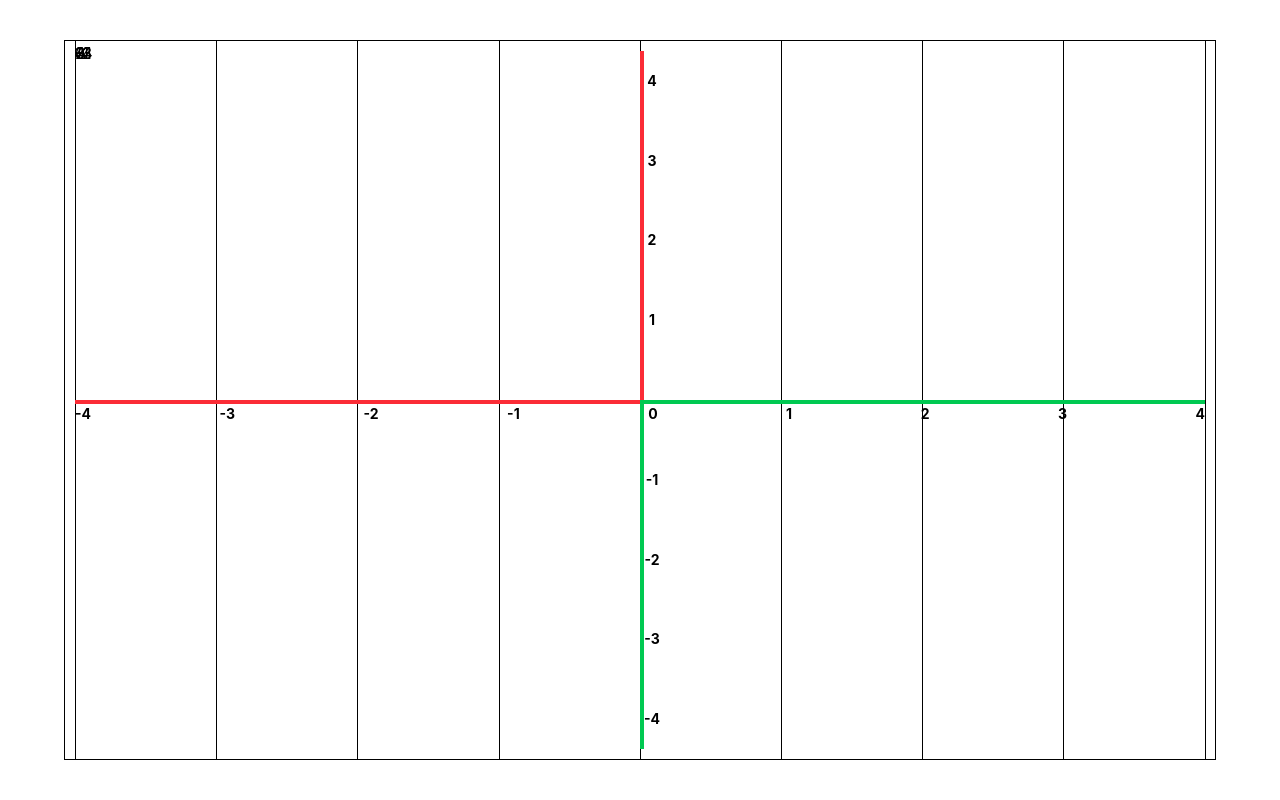
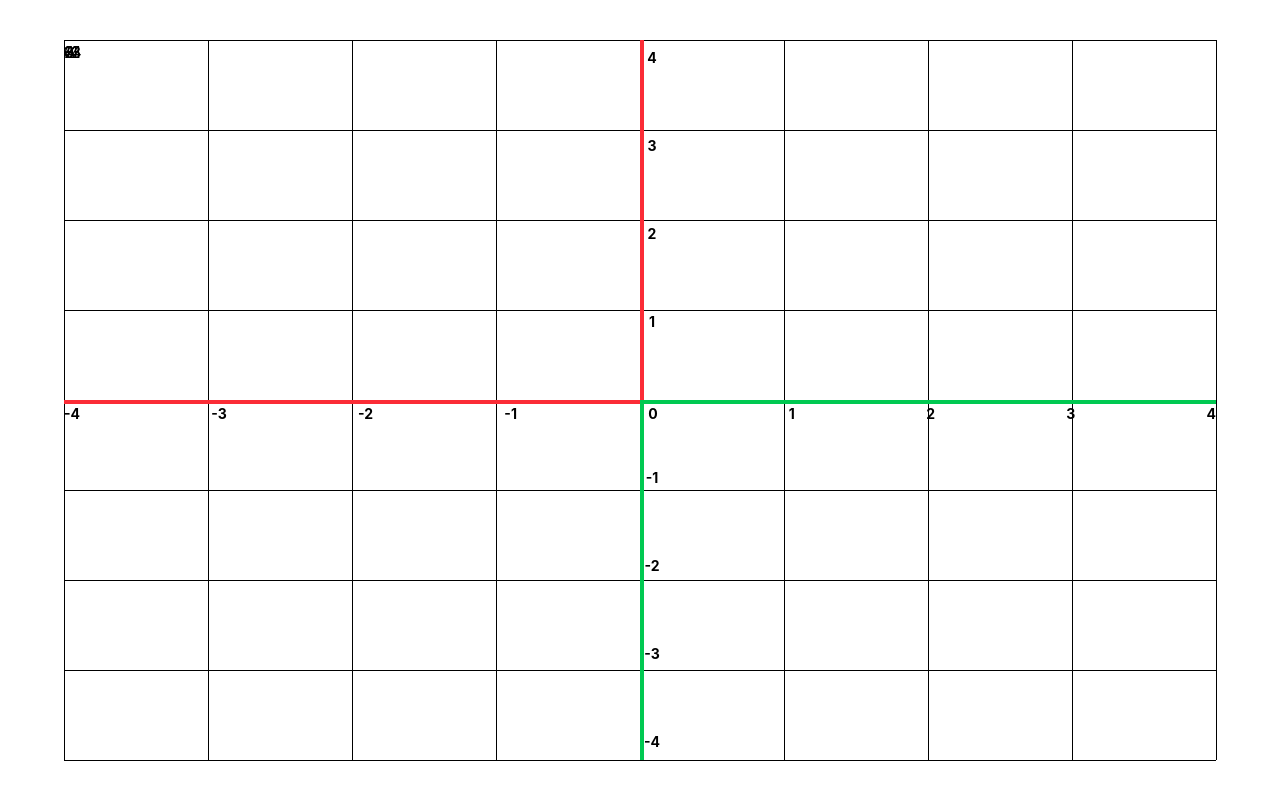
Before and after one commit to DulshanSiriwardhana/CyberHex, a React (Vite) app in the folder ML/ui/visualizations/: page / in a window 1280 px wide. Built offline with nearby package versions, Linux system fonts and the light colour scheme.

Commit message:
grid created

```diff
--- a/ML/ui/visualizations/src/components/charts/LineChart.tsx
+++ b/ML/ui/visualizations/src/components/charts/LineChart.tsx
@@ -15,12 +15,19 @@ const LineChart=({info}:{info:LineChartType})=>{
     }, [info]);
 
     return(
-        <div ref={chartRef} className="border w-full h-full min-h-[720px] max-w-[90%] mx-auto flex flex-col items-center justify-center">
-            <div className="relative flex-1 w-[calc(100%-20px)] h-[calc(100%-20px)]">
+        <div ref={chartRef} className="w-full h-full min-h-[720px] max-w-[90%] mx-auto flex flex-col items-center justify-center">
+            <div className="relative flex-1 w-full h-full">
                 <div className="absolute flex w-full items-center justify-between h-full">
                     {
                         Array.from({length: domain.end - domain.start + 1}, (_, i)=> i).map((i)=>(
                             <div className="h-full w-[0.5px] bg-black"></div>
+                        ))
+                    }
+                </div>
+                <div className="absolute flex flex-col w-full items-center justify-between h-full">
+                    {
+                        Array.from({length: domain.end - domain.start + 1}, (_, i)=> i).map((i)=>(
+                            <div className="w-full h-[0.5px] bg-black"></div>
                         ))
                     }
                 </div>
@@ -31,16 +38,12 @@ const LineChart=({info}:{info:LineChartType})=>{
                         ))
                     }
                 </div>
-                <div className="absolute w-full h-full inset-0">
-                    <div className="relative w-full h-full">
-                        <div className="h-full flex flex-col absolute" style={{ left: `${leftPercent}%`}}>
-                            {
-                                Array.from({length: range.end - range.start + 1}, (_, i)=> i).map((i)=>(
-                                    <div className="h-full ml-1 font-bold text-sm flex items-center justify-center">{(range.end - i) ? (range.end - i) : null}</div>
-                                ))
-                            }
-                        </div>
-                    </div>
+                <div className="absolute h-full flex flex-col items-center justify-between" style={{ left: `${leftPercent}%`}}>
+                    {
+                        Array.from({length: range.end - range.start + 1}, (_, i)=> i).map((i)=>(
+                            <div className="ml-1 font-bold text-sm py-2">{(range.end - i) ? (range.end - i) : null}</div>
+                        ))
+                    }
                 </div>
                 {
                     <>
@@ -61,7 +64,7 @@ const LineChart=({info}:{info:LineChartType})=>{
 
                             </div>
                         </div>
-                        <div style={{ left: `${leftPercent}%` }} className="absolute w-0.5 h-[calc(100%-20px)] top-[10px] bg-black">
+                        <div style={{ left: `${leftPercent}%` }} className="absolute w-0.5 h-full bg-black">
                             <div style={{ height: `${leftPercent}%` }} className="w-1 bg-red-500">
 
                             </div>
```
